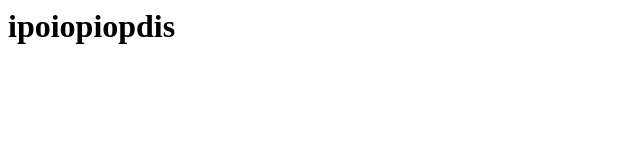
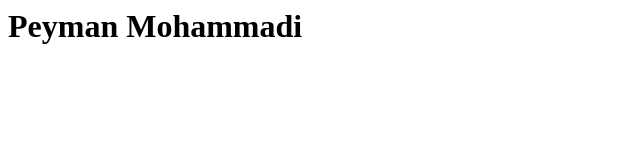
Before and after one commit to farabiin/web, a plain HTML site: page index.html in a window 1280 px wide. Shown: the whole page, without its empty margins (0-640 px from the left). Drawn offline with Linux system fonts and the light colour scheme.

Commit message:
Update index.html

```diff
--- a/index.html
+++ b/index.html
@@ -2,12 +2,12 @@
 <html>
 <head>
 
-        <title>iouoiuo</title>
+        <title>Farabi</title>
 
 
 </head>
 <body>
-    <h1>ipoiopiopdis</h1>
+    <h1>Peyman Mohammadi</h1>
 </body>
 
 </html>
```
